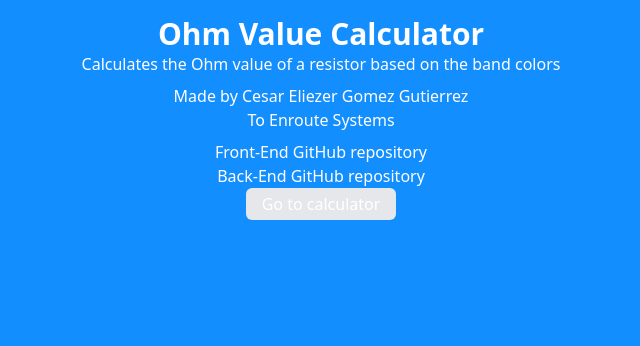
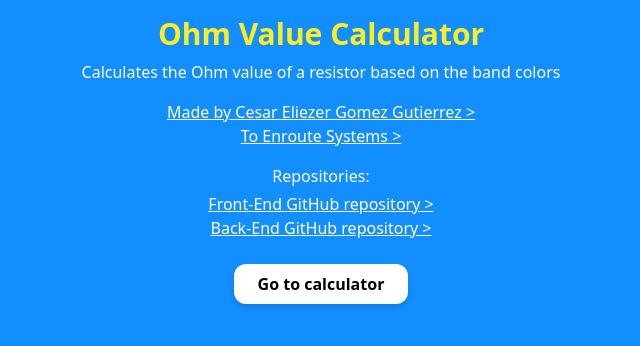
Before and after one commit to CesarEGomezG/enroute-frontend, a Next.js app: page / in a window 1280 px wide. Shown: the top 346 px of the page, without its empty margins (319-959 px from the left). Built offline with nearby package versions, Linux system fonts and the light colour scheme.

Commit message:
mejoras visuales x3 + Cypress instalado

```diff
--- a/package.json
+++ b/package.json
@@ -6,7 +6,7 @@
     "dev": "next dev",
     "build": "next build",
     "start": "next start",
-    "test": "jest --watch",
+    "jest": "jest --watch",
     "lint": "next lint"
   },
   "dependencies": {
@@ -28,6 +28,7 @@
     "@testing-library/jest-dom": "^6.1.2",
     "@testing-library/react": "^14.0.0",
     "@types/jest": "^29.5.4",
+    "cypress": "^13.1.0",
     "jest": "^29.6.4",
     "jest-environment-jsdom": "^29.6.4"
   }
--- a/src/app/calculator/layout.tsx
+++ b/src/app/calculator/layout.tsx
@@ -1,6 +1,6 @@
 export const metadata = {
-  title: 'Next.js',
-  description: 'Generated by Next.js',
+  title: 'Enroute Cesar Gomez Next.js',
+  description: 'React and Node application',
 }
 
 export default function RootLayout({
@@ -9,8 +9,8 @@ export default function RootLayout({
   children: React.ReactNode
 }) {
   return (
-    <html lang="en">
-      <body>{children}</body>
-    </html>
+    <div>
+      {children}
+    </div>
   )
 }
--- a/src/app/layout.tsx
+++ b/src/app/layout.tsx
@@ -2,7 +2,7 @@ import './globals.css'
 import type { Metadata } from 'next'
 
 export const metadata: Metadata = {
-  title: 'Enroute Cesar Gomez',
+  title: 'Enroute Cesar Gomez Next.js',
   description: 'React and Node application',
 }
 
--- a/src/app/page.tsx
+++ b/src/app/page.tsx
@@ -3,22 +3,23 @@ import Link from "next/link"
 const Home = () => {
   return (
     <main className="p-4 text-center">
-      <p className="text-3xl font-semibold">Ohm Value Calculator</p>
-      <p className="mb-2">Calculates the Ohm value of a resistor based on the band colors</p>
+      <p className="text-3xl font-semibold text-enroute_yellow">Ohm Value Calculator</p>
+      <p className="mt-2 mb-4">Calculates the Ohm value of a resistor based on the band colors</p>
       <a target="_blank" href="https://github.com/CesarEGomezG">
-        <p>Made by Cesar Eliezer Gomez Gutierrez</p>
+        <p className="underline hover:text-enroute_yellow hover:font-semibold">Made by Cesar Eliezer Gomez Gutierrez &gt;</p>
       </a>
       <a target="_blank" href="https://enroutesystems.com">
-        <p className="mb-2">To Enroute Systems</p>
+        <p className="underline hover:text-enroute_yellow hover:font-semibold mb-2">To Enroute Systems &gt;</p>
       </a>
-      <a target="_blank" href="">
-        <p>Front-End GitHub repository</p>
+      <p className="mt-4 mb-1">Repositories:</p>
+      <a target="_blank" href="https://github.com/CesarEGomezG/enroute-frontend">
+        <p className="underline hover:text-enroute_yellow hover:font-semibold">Front-End GitHub repository &gt;</p>
       </a>
-      <a target="_blank" href="">
-        <p>Back-End GitHub repository</p>
+      <a target="_blank" href="https://github.com/CesarEGomezG/enroute-backend">
+        <p className="underline hover:text-enroute_yellow hover:font-semibold">Back-End GitHub repository &gt;</p>
       </a>
       <Link href="/calculator">
-        <button className="bg-gray-200 py-1 px-4 rounded-md">Go to calculator</button>
+        <button className="bg-white px-6 py-2 rounded-xl drop-shadow-md font-semibold text-black mt-6">Go to calculator</button>
       </Link>
     </main>
   )
--- /dev/null
+++ b/src/components/calculator.css
@@ -0,0 +1,13 @@
+.loader {
+  border: 6px solid #f3f3f3;
+  border-top: 6px solid #fdee23;
+  border-radius: 50%;
+  width: 40px;
+  height: 40px;
+  animation: spin 2s linear infinite;
+}
+
+@keyframes spin {
+  0% { transform: rotate(0deg); }
+  100% { transform: rotate(360deg); }
+}
--- a/src/components/calculator.tsx
+++ b/src/components/calculator.tsx
@@ -3,6 +3,7 @@
 import { useCallback, useEffect, useState } from "react"
 import ColorSelect from "./colorSelect"
 import { calculateOhmValue, getCompleteRingColors, getMultiplierColors, getSignificantFigureColors, getToleranceColors, incompleteColor, ringColor } from "@/utils/ringColors"
+import "./calculator.css"
 
 export type State = {
   colors: {
@@ -31,7 +32,6 @@ const ColorCalculator = () => {
 
   const loadColorValues = useCallback( async (): Promise<void> => {
     const allRingColors = await getCompleteRingColors()
-    console.log(allRingColors)
     const figuresColors = getSignificantFigureColors()
     const multiplierColors = getMultiplierColors(allRingColors)
     const toleranceColors = getToleranceColors(allRingColors)
@@ -107,8 +107,12 @@ const ColorCalculator = () => {
         </div>
         <button className="bg-enroute_yellow px-6 py-3 rounded-xl w-full mt-3 drop-shadow-md font-semibold" onClick={calculateValue}>Calculate value</button>
       </div>
-      <p className="text-center mt-6 mb-2">{state.ohmValue !== '' ? 'The value is:' : ''}</p>
-      <p className="text-center text-xl font-bold mb-6">{state.ohmValue}</p>
+      {
+        state.load.colorValues ? <>
+          <p className="text-center mt-6 mb-2">{state.ohmValue !== '' ? 'The value is:' : ''}</p>
+          <p className="text-center text-xl font-bold mb-6">{state.ohmValue}</p>
+        </> : <div className="loader self-center my-4"></div>
+      }
     </div>
   )
 }
--- a/src/components/colorSelect.tsx
+++ b/src/components/colorSelect.tsx
@@ -20,7 +20,6 @@ const ColorSelect = ({ colors, selectColor }: ColorSelectProps) => {
     const selectedOption = event.target.options[event.target.selectedIndex]
     const selectedName = selectedOption.textContent
     const selectedBackgroundColor = `bg-rg_${selectedName}`
-    console.log(selectedBackgroundColor)
     setState({...state, color: selectedBackgroundColor})
     selectColor( parseInt(event.target.value) )
   }
```
Also changed, not shown: 1 other file (tests, documents, lock files or other folders).
